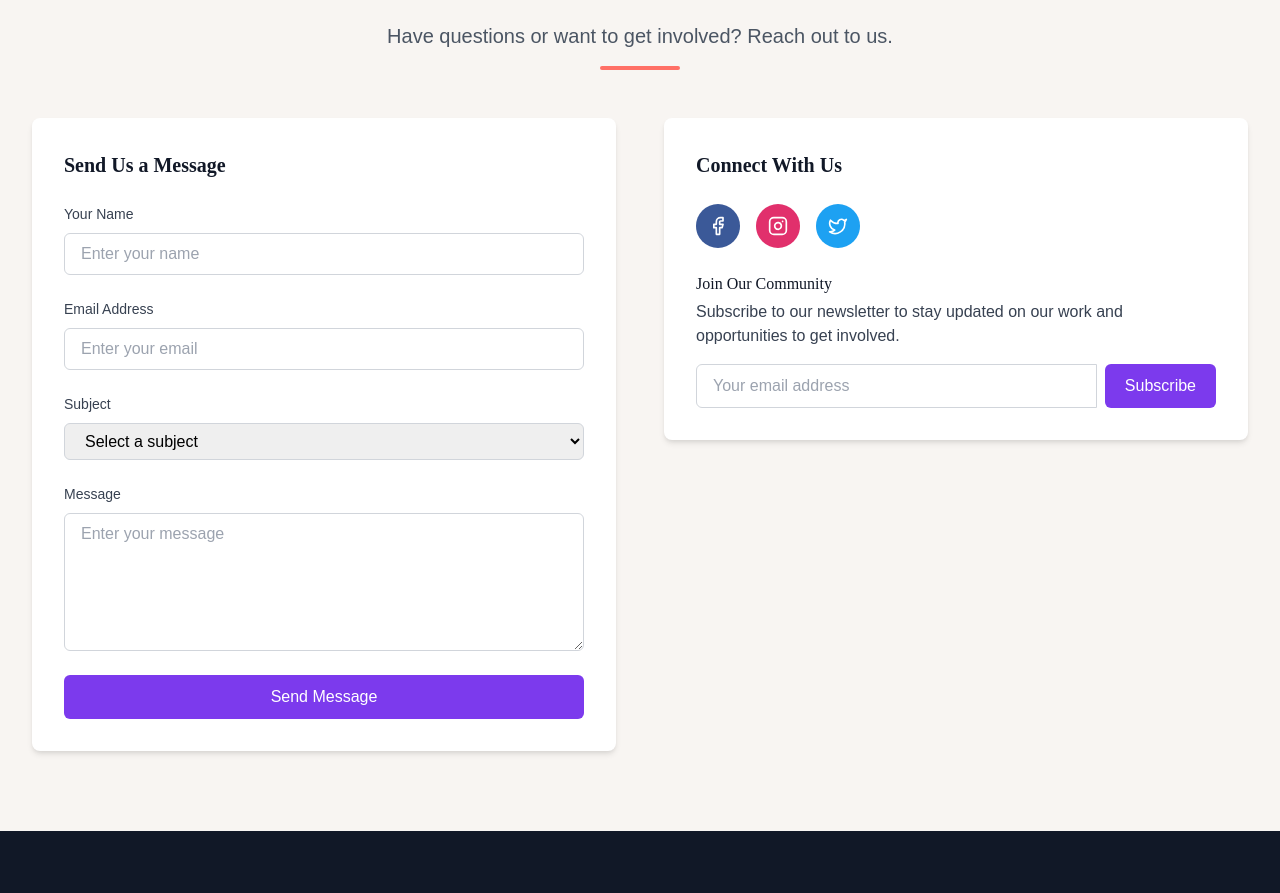
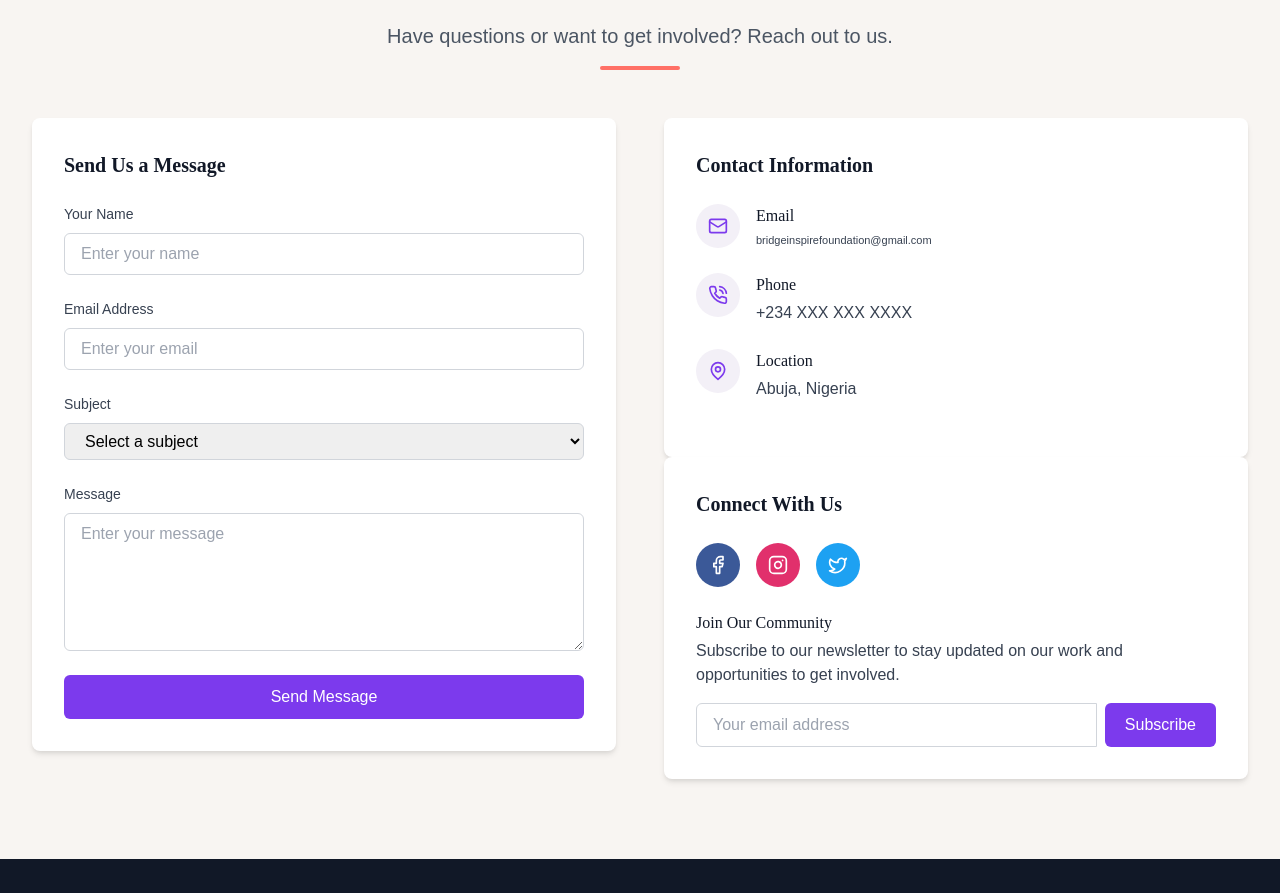
Before and after one commit to Josh-Alhassan/bridge-inspire, a React (Vite) app: page / in a window 1280 px wide. Shown: the part 9931-10824 px from the top of the page. Built offline with nearby package versions, Linux system fonts and the light colour scheme.

Commit message:
fix element causing responsive error

```diff
--- a/src/components/Contact.css
+++ b/src/components/Contact.css
@@ -96,6 +96,11 @@
   color: #374151;
 }
 
+.email-font {
+  font-size: 11px;
+  /* line-break: break-all; */
+}
+
 .social-links {
   display: flex;
   gap: 1rem;
--- a/src/components/Contact.tsx
+++ b/src/components/Contact.tsx
@@ -87,7 +87,7 @@ const Contact = () => {
           </div>
 
           <div className="contact-info">
-            {/* <div className="contact-card">
+            <div className="contact-card">
               <h3 className="contact-title">Contact Information</h3>
 
               <div>
@@ -97,7 +97,9 @@ const Contact = () => {
                   </div>
                   <div>
                     <h4 className="contact-info-title">Email</h4>
-                    <p className="contact-info-text">{contactInfo.email}</p>
+                    <p className="contact-info-text email-font">
+                      {contactInfo.email}
+                    </p>
                   </div>
                 </div>
 
@@ -121,7 +123,7 @@ const Contact = () => {
                   </div>
                 </div>
               </div>
-            </div> */}
+            </div>
 
             <div className="contact-card">
               <h3 className="contact-title">Connect With Us</h3>
```
